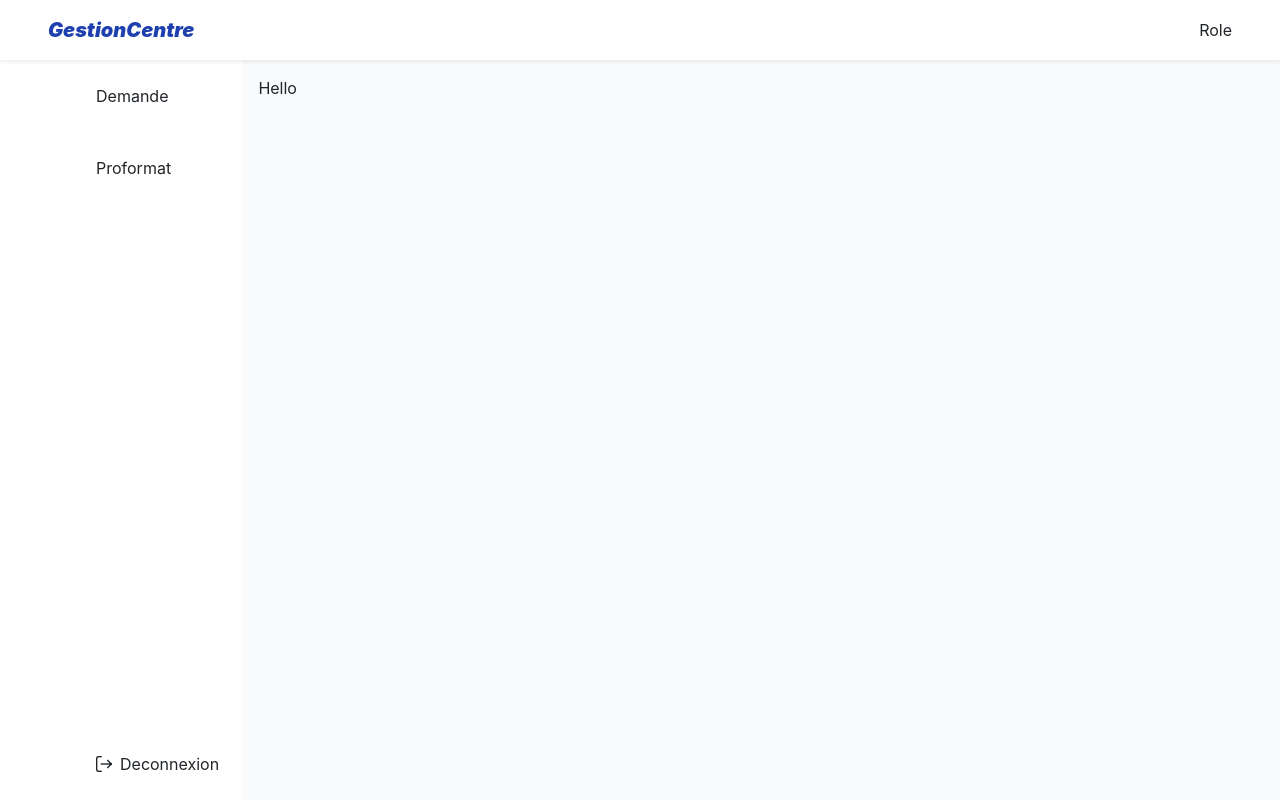
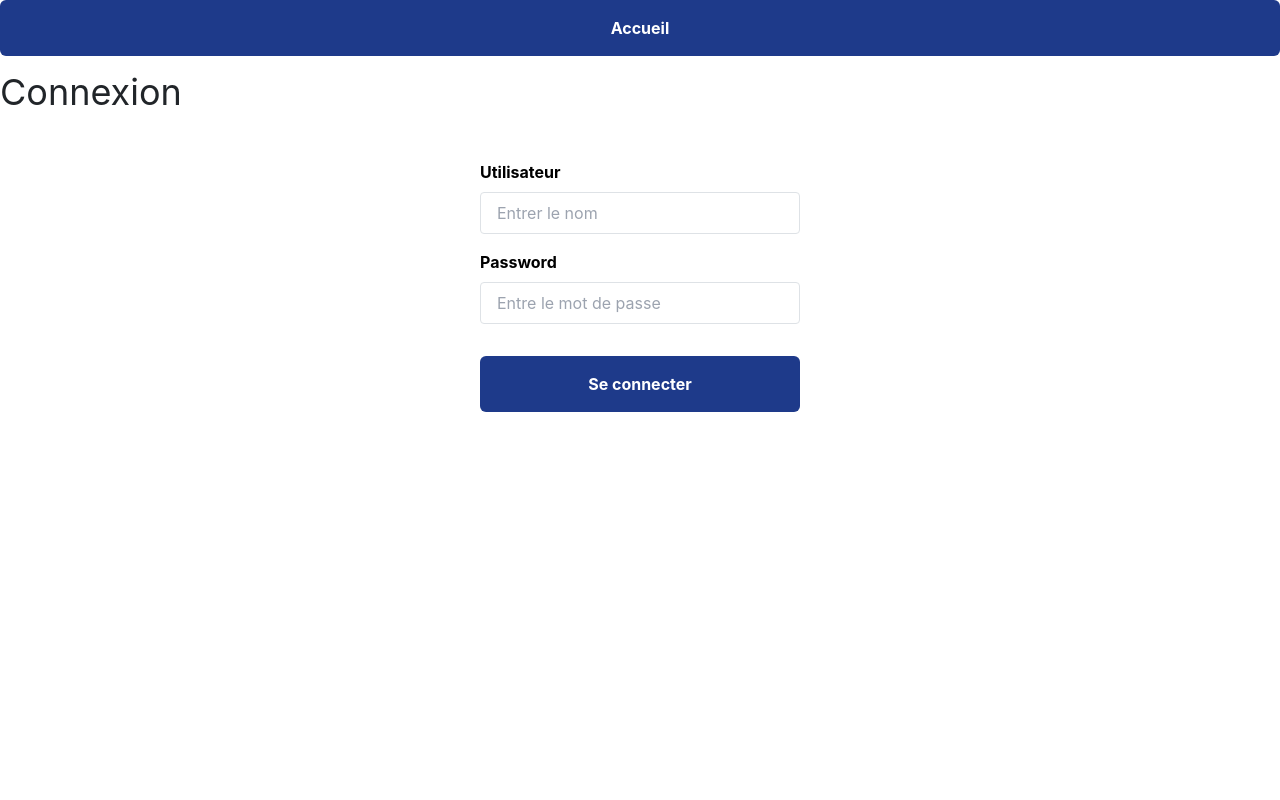
Before and after one commit to rarianaAina/gestionCentre, a Vue app: page /signin in a window 1280 px wide. Built offline with nearby package versions, Linux system fonts and the light colour scheme; no server answers.

Commit message:
add: function logout

```diff
--- a/src/App.vue
+++ b/src/App.vue
@@ -2,6 +2,6 @@
 import Dashboard from "./layouts/Dashboard.vue";
 </script>
 <template>
-  <!-- <RouterView /> -->
-  <Dashboard />
+  <RouterView />
+  <!-- <Dashboard /> -->
 </template>
--- a/src/views/DemandeView.vue
+++ b/src/views/DemandeView.vue
@@ -225,7 +225,7 @@ const openProfModal = () => {
 
 const handleLogout = () => {
   userStore.logout();
-  isModalProfOpen.value = true;
+  router.push("/signin");
 };
 
 const closeProfModal = () => {
```
Also changed, not shown: 1 other file (tests, documents, lock files or other folders).
